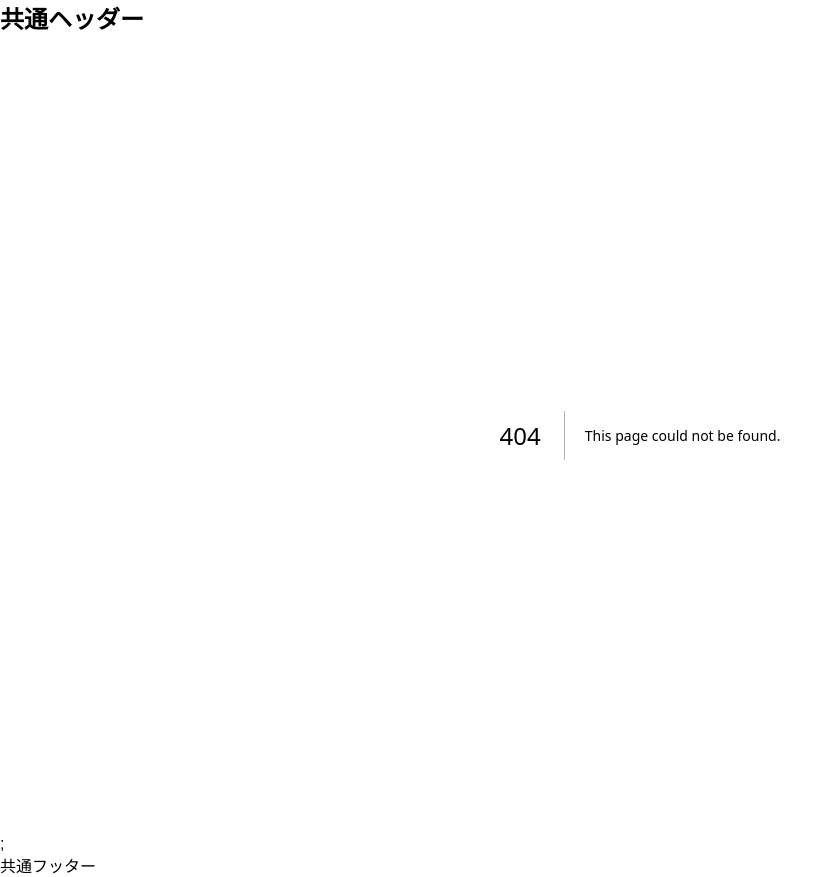
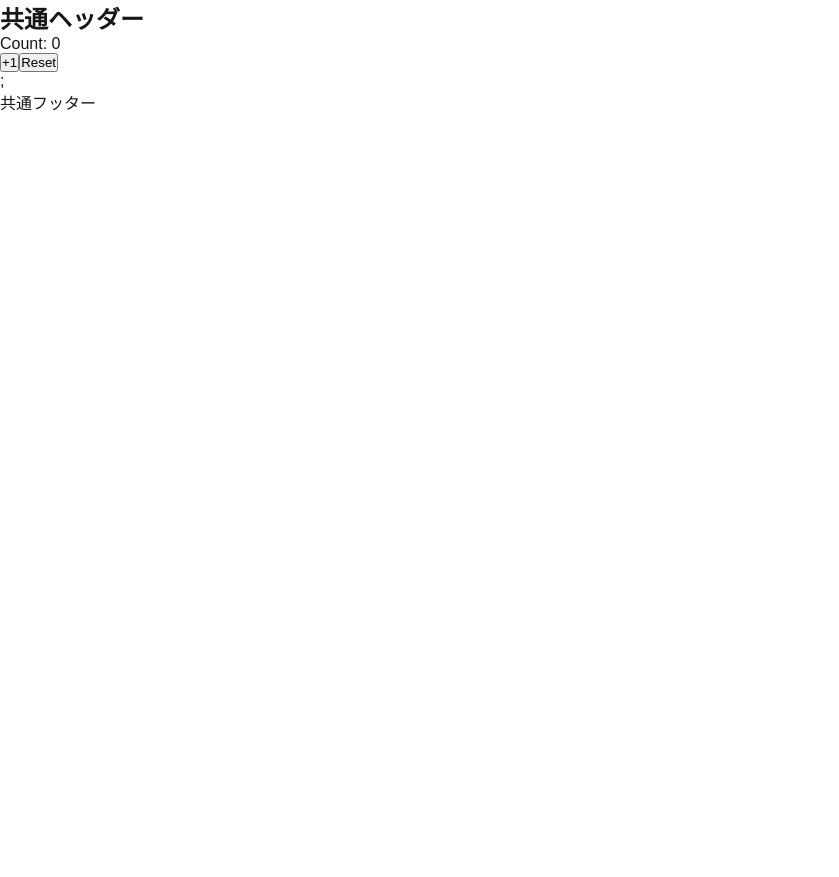
Before and after one commit to Jyoumama/nextjs-blog, a Next.js app: page /Counter in a window 1280 px wide. Before the commit this address had no page. Shown: the whole page, without its empty margins (0-839 px from the left). After the commit the page ends 800 px from the top, so only its background shows below. Built offline with nearby package versions, Linux system fonts and the light colour scheme.

Commit message:
カウンターコンポーネントとページの統合を追加

```diff
--- /dev/null
+++ b/src/components/Counter.tsx
@@ -0,0 +1,13 @@
+import React from "react";
+import { useCounter } from "@/hooks/useCounter";
+
+export const Counter = () => {
+  const { count, increment, reset } = useCounter();
+  return (
+    <div>
+      <p>Count: {count}</p>
+      <button onClick={increment}>+1</button>
+      <button onClick={reset}>Reset</button>
+    </div>
+  );
+};
--- /dev/null
+++ b/src/pages/Counter.tsx
@@ -0,0 +1,6 @@
+import React from "react";
+import { Counter } from "@/components/Counter";
+
+const CounterPage = () => <Counter />;
+
+export default CounterPage;
```
